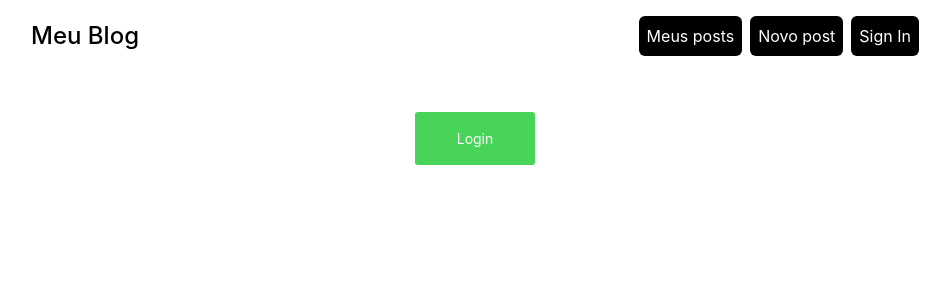
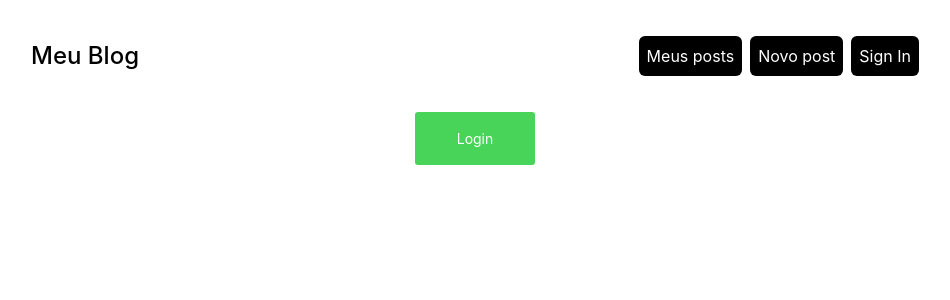
Before and after one commit to MatheusSGomes/blog-nextjs, a Next.js app: page /posts/publish in a window 1280 px wide. Shown: the top 300 px of the page, without its empty margins (165-1115 px from the left). Built offline with nearby package versions, Linux system fonts and the light colour scheme; no server answers.

Commit message:
style: space between navbar and content

```diff
--- a/pages/_app.js
+++ b/pages/_app.js
@@ -12,9 +12,9 @@ function MyApp({ Component, pageProps }) {
         <meta name="meu blog" content="meu blog com excelentes posts"></meta>
         <link rel="icon" href="/favicon.ico" />
       </Head>
-      <main className="px-5 lg:py-0 mx-auto max-w-screen-lg">
+      <main className="space-y-5 px-5 lg:py-0 mx-auto max-w-screen-lg">
+        <Toaster position="top-right" />
         <Navbar />
-        <Toaster position="top-right" />
         <Component {...pageProps} />
       </main>
     </SessionProvider>
--- a/pages/posts/publish.tsx
+++ b/pages/posts/publish.tsx
@@ -3,7 +3,7 @@ import styles from '../../styles/pages/posts/publish.module.css';
 import { ApiService } from '../../data/data/services/ApiService';
 import { useRouter } from 'next/router';
 import { toast } from 'react-hot-toast';
-import { useSession, signIn, signOut } from 'next-auth/react';
+import { useSession, signIn } from 'next-auth/react';
 
 export default function PostsPublish() {
     const { data: session } = useSession();
--- a/ui/components/Navbar/Navbar.tsx
+++ b/ui/components/Navbar/Navbar.tsx
@@ -23,4 +23,4 @@ export default function Navbar() {
             </div>
         </div>
     );
-  }
+}
```
